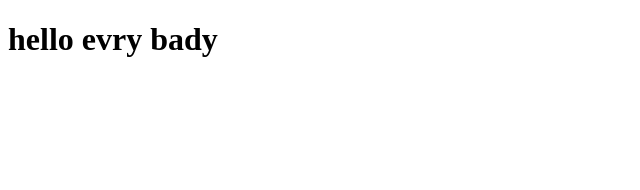
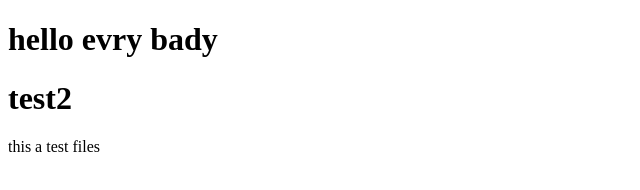
Before and after one commit to saksuka1976/Techcampus-one, a plain HTML site: page index.html in a window 1280 px wide. Shown: the whole page, without its empty margins (0-640 px from the left). Drawn offline with Linux system fonts and the light colour scheme.

Commit message:
edit a title

```diff
--- a/index.html
+++ b/index.html
@@ -1,9 +1,11 @@
 <!DOCTYPE html>
 <html>
 <head>
-	<title>test</title>
+	<title>homework</title>
 </head>
 <body>
 <h1>hello evry bady</h1>
+<h1>test2</h1>
+<p>this a test files</p>
 </body>
 </html>
```
